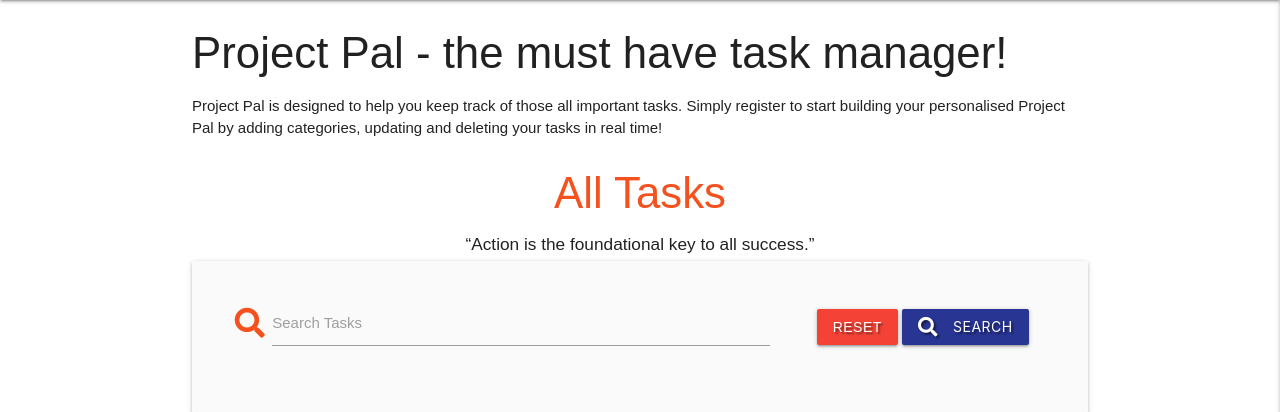
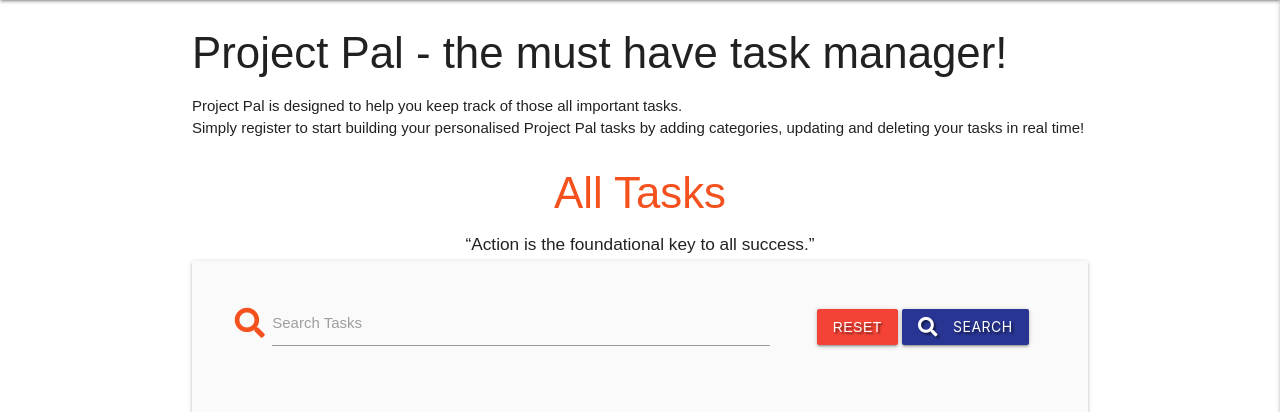
Before and after one commit to Code-Institute-Submissions/vanessacleary-project_pal_MS3_JulyResub, a Flask app: page / in a window 1280 px wide. Shown: the part 64-476 px from the top of the page. Run offline with Flask 2, Linux system fonts and the light colour scheme; data that the repository does not hold is empty; some libraries are stand-ins or nearby versions.

Commit message:
Updated grammer + spelling

```diff
--- a/templates/tasks.html
+++ b/templates/tasks.html
@@ -3,8 +3,8 @@
 
 <h3> Project Pal - the must have task manager!</h3>
 
-<p> Project Pal is designed to help you keep track of those all important tasks. Simply register to start building your personalised
-    Project Pal by adding categories, updating and deleting your tasks in real time!
+<p> Project Pal is designed to help you keep track of those all important tasks.<br>
+    Simply register to start building your personalised Project Pal tasks by adding categories, updating and deleting your tasks in real time!
 </p>
 
 <h3 class="deep-orange-text text-darken-1 center-align">All Tasks</h3>
```
